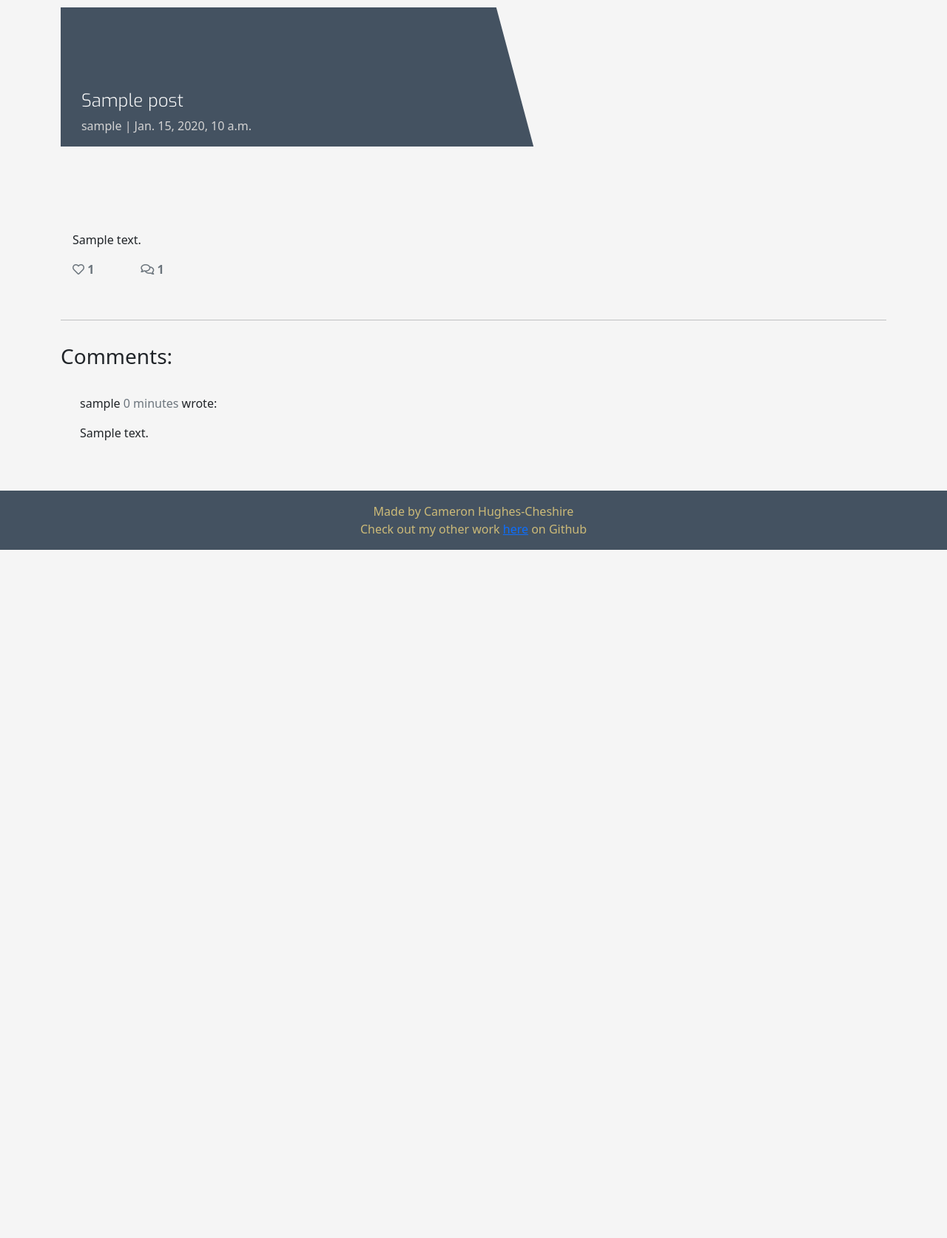
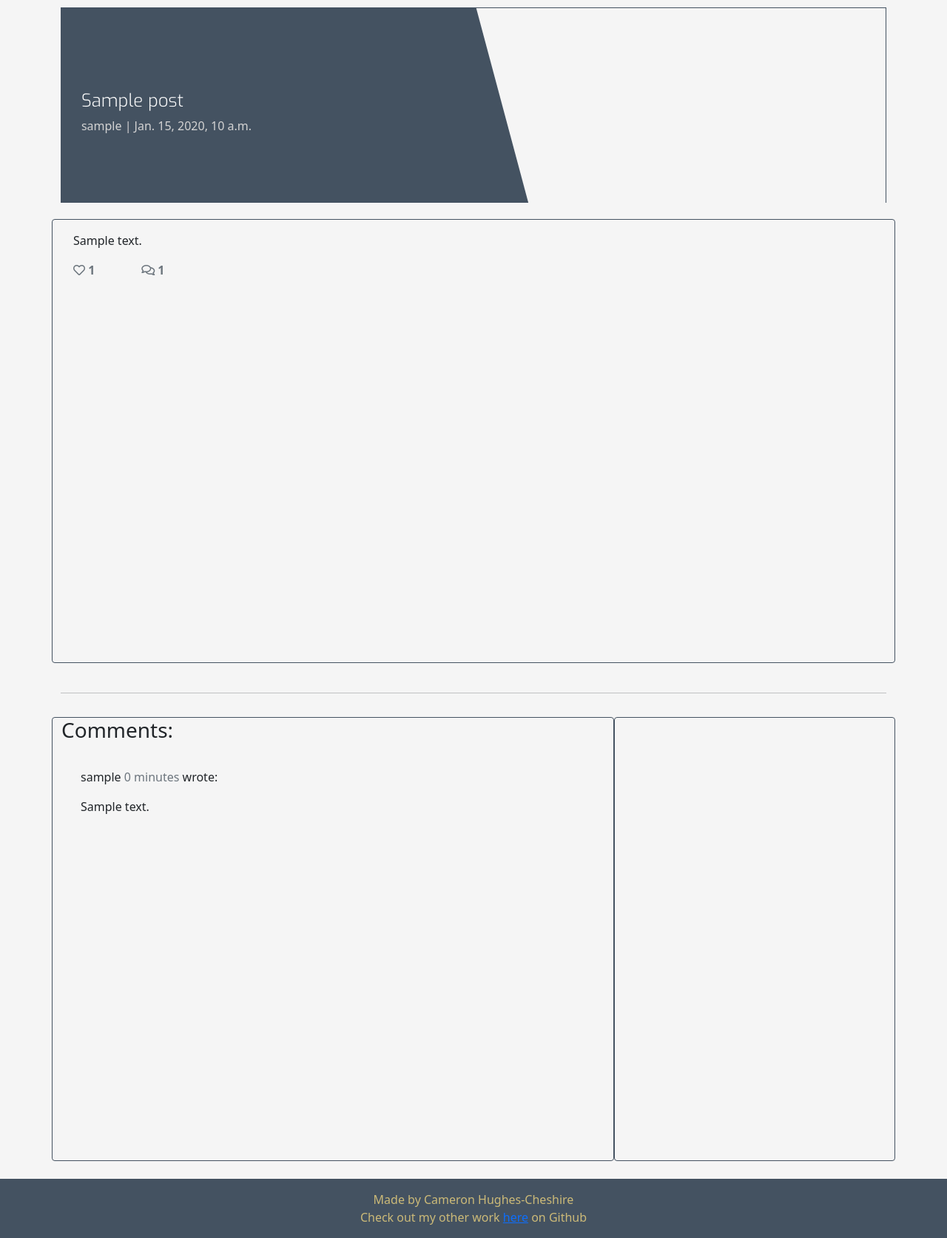
Before and after one commit to CHCheshire/Project-blog, a Django app: a page that uses templates/post_detail.html in a window 1280 px wide. Shown: the part 72-1745 px from the top of the page at 74% size. Before the commit the page ends 815 px from the top, so only its background shows below. Run offline with Django 4.2, Linux system fonts and the light colour scheme; tables that the repository leaves empty hold one stand-in row (values such as "Sample post"); some libraries are stand-ins or nearby versions.

Commit message:
Add styling to home page

```diff
--- a/static/css/style.css
+++ b/static/css/style.css
@@ -11,7 +11,6 @@ body {
     font-weight: 700;
     color: #4A4A4F;
 }
-
 
 .thin {
     font-weight: 300;
@@ -30,12 +29,19 @@ body {
 }
 
 .card {
-    border: none;
+    border: #445261 solid 1px;
     background-color: transparent;
+    height: 600px;
 }
+
 
 .image-container {
     position: relative;
+
+}
+
+.masthead-image {
+    height: 400px;
 }
 
 .image-flash {
@@ -71,6 +77,7 @@ body {
 .masthead-image {
     position: relative;
     overflow: hidden;
+    border: #445261 solid 1px;
 }
 
 .masthead-image:after {
@@ -196,3 +203,7 @@ body {
 .center-form button {
     margin-top: 10px;
 }
+
+.card-img-top {
+    height: 400px;
+}
--- a/templates/post_detail.html
+++ b/templates/post_detail.html
@@ -16,7 +16,7 @@
                 {% if "placeholder" in post.featured_image.url %}
                 <img src="https://cdn.thisiswhyimbroke.com/thumb/dichroic-glass-d20-dice_400x333.jpg" width="100%">
                 {% else %}
-                <img src="" width="100%">
+                <img src='{{ post.featured_image.url }}' width="100%">
                 {% endif %}
             </div>
         </div>
```
